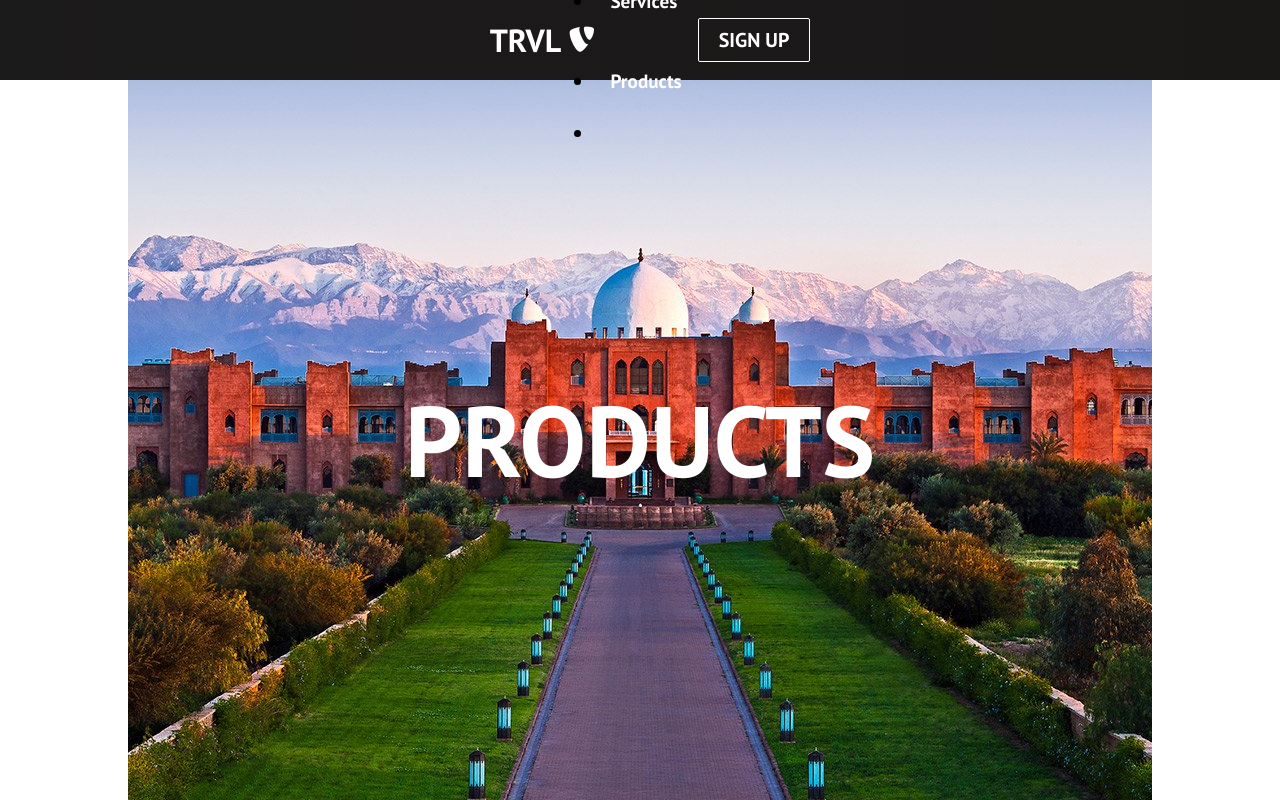
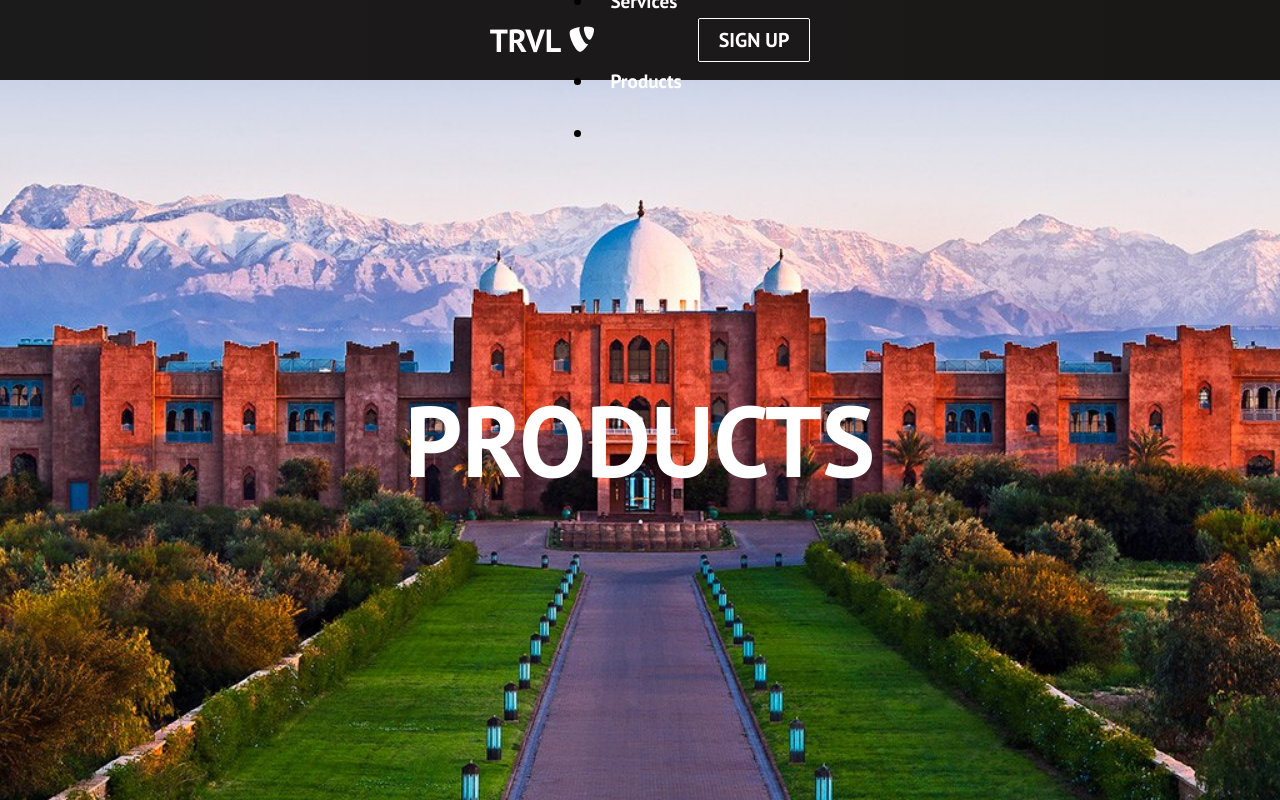
Before and after one commit to mahinour30/TravelWebsite, a React (Create React App) app: page /Products in a window 1280 px wide. Built offline with nearby package versions, Linux system fonts and the light colour scheme.

Commit message:
Update App.css

```diff
--- a/src/App.css
+++ b/src/App.css
@@ -28,7 +28,7 @@
 .products {
   background-image: url('./images/2.jpg');
   background-position: center;
-  background-size: fill;
+  background-size: cover;
   background-repeat: no-repeat;
   color: #fff;
   font-size: 100px;
```
